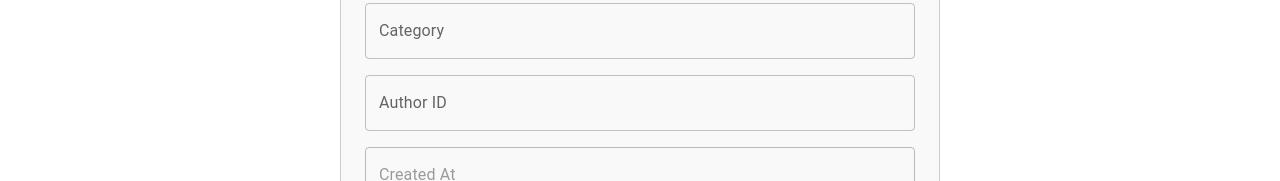
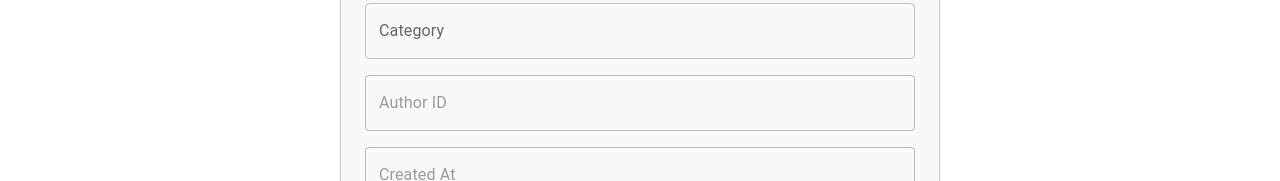
Before and after one commit to program-training/Class5-Banners-front, a React (Vite) app: page /edit/1 in a window 1280 px wide. Shown: the part 564-745 px from the top of the page. Built offline with nearby package versions, Linux system fonts and the light colour scheme; no server answers.

Commit message:
fixed errors typing

```diff
--- a/src/features/banners/pages/EditBannerPage.tsx
+++ b/src/features/banners/pages/EditBannerPage.tsx
@@ -13,6 +13,7 @@ const EditBannerPage = () => {
     getBannerById(bannerID as string)
       .then((res) => {
         setBanner(res);
+        console.log(res);
       })
       .catch((err) => console.log(err));
   }, [bannerID]);
@@ -97,6 +98,7 @@ const EditBannerPage = () => {
           onChange={handleChange}
           fullWidth
           sx={{ mb: 2 }}
+          disabled={true}
         />
         <TextField
           label="Created At"
--- a/src/features/banners/pages/MyBannersPage.tsx
+++ b/src/features/banners/pages/MyBannersPage.tsx
@@ -35,7 +35,7 @@ const MyBannersPage = () => {
         .get(
           `${import.meta.env.VITE_SERVER_HOST}:${
             import.meta.env.VITE_SERVER_PORT
-          }/api/users/my`,
+          }/api/banners/mybanners/1`,
           { headers: { Authorization: `Bearer ${user.token}` } }
           // { headers: { Authorization: `${user.token}` } }
         )
--- a/src/features/utils/temporaryData.ts
+++ b/src/features/utils/temporaryData.ts
@@ -4,40 +4,30 @@ import { ProductInterface } from "../banners/interface/ProductInterface";
 export const banners: BannerInterface[] = [
   {
     _id: "1",
-        title: "Product 1",
-        image: {
-            url: "https://via.placeholder.com/50",
-            alt: "Banner 1",
-        },
-        text: "On Sale",
-        createdAt: "2023-11-20",
-        author: "John Doe",
+    productID: "product-1",
+    title: "Banner 1",
+    description: "Description for Banner 1",
+    imageURL: "https://example.com/banner1.jpg",
+    productURL: "https://example.com/product1",
+    note: "Note for Banner 1",
+    category: "Category 1",
+    authorID: "author-1",
+    createdAt: "2023-01-01T12:00:00Z",
+    updatedAt: "2023-01-01T12:30:00Z",
   },
   {
     _id: "2",
-        title: "Product 2",
-
-        image: {
-            url: "https://via.placeholder.com/50",
-            alt: "Banner 2",
+    productID: "product-2",
+    title: "Banner 2",
+    description: "Description for Banner 2",
+    imageURL: "https://example.com/banner2.jpg",
+    productURL: "https://example.com/product2",
+    note: null,
+    category: "Category 2",
+    authorID: "author-2",
+    createdAt: "2023-02-01T14:00:00Z",
+    updatedAt: "2023-02-01T14:45:00Z",
   },
-        text: "Best Price",
-        createdAt: "2023-11-18",
-        author: "Jane Smith",
-    },
-    {
-        _id: "3",
-        title: "Product 3",
-
-        image: {
-            url: "https://via.placeholder.com/50",
-            alt: "Banner 3",
-        },
-        text: "50% OFF!!!",
-        createdAt: "2023-11-15",
-        author: "Alice Johnson",
-    },
-    // Add more objects as needed
 ];
 
 export const sampleProducts: ProductInterface[] = [
```
Also changed, not shown: src/features/banners/interface/BannerInterface.ts (+10 -0 lines), src/features/banners/pages/CreateNewBannerPage.tsx (+2 -8 lines). Lines whose indentation alone changed are shown as unchanged.
